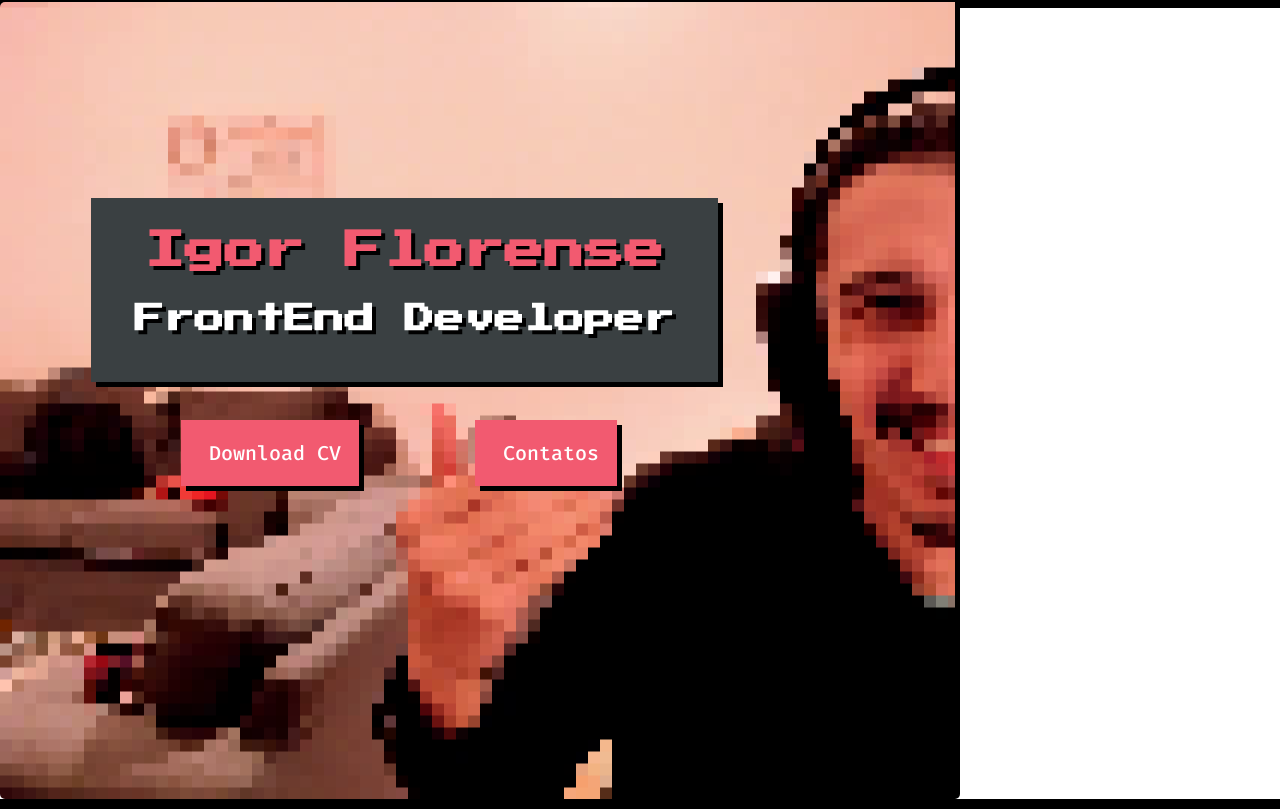
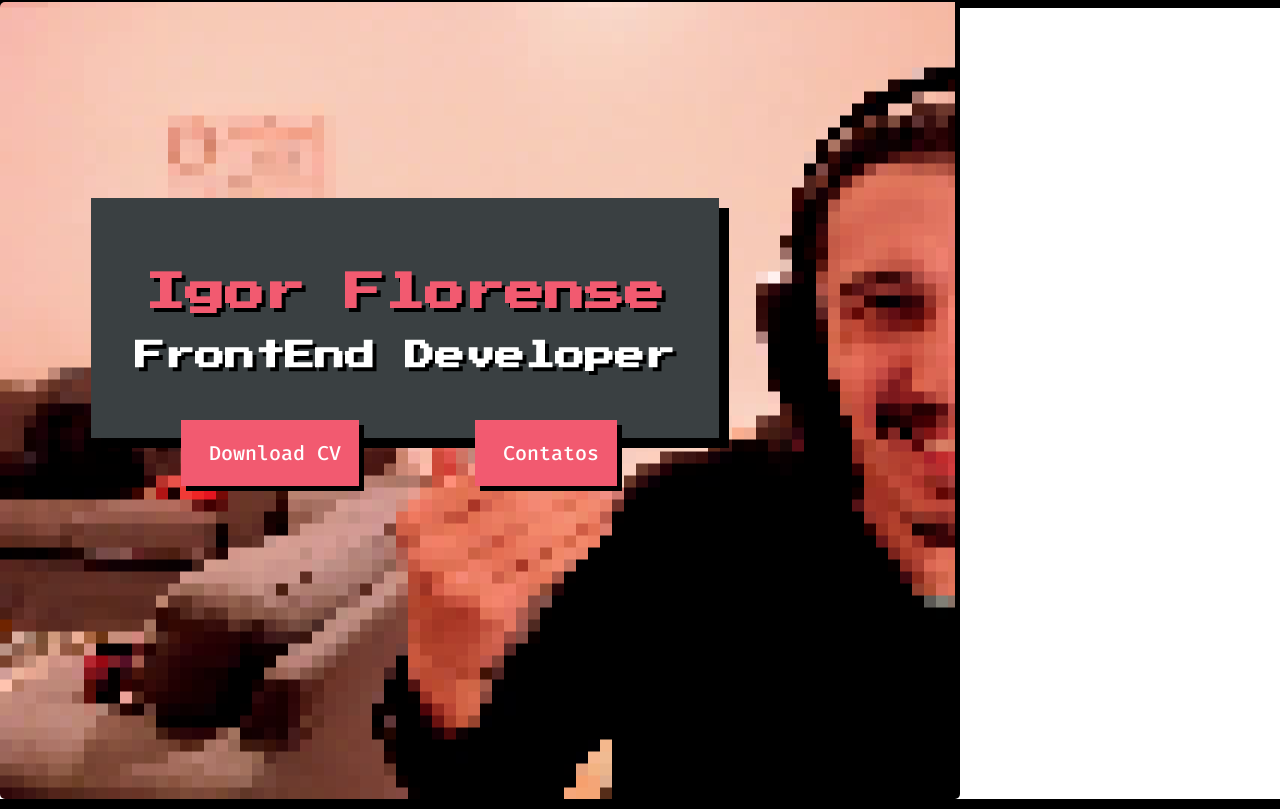
Before and after one commit to Iguinhowill/Iguinhowill.github.io, a plain HTML site: page index.html in a window 1280 px wide. Shown: the part 88-897 px from the top of the page. Drawn offline with Linux system fonts and the light colour scheme.

Commit message:
Create the Box component

```diff
--- /dev/null
+++ b/css/components/box.css
@@ -0,0 +1,15 @@
+#box{
+    position: absolute;
+    background-color: #3A4042;
+    display: inline-block;
+    font-family:"Press Start 2P", Arial, Helvetica, sans-serif;
+    box-shadow: 10px 10px 0px #000000 ;
+    margin-left: 91px;
+    margin-top: 196px;
+    text-align: center;
+    padding: 42px 44px;
+}
+
+#box h1{
+    margin-bottom: 28px;
+}
--- /dev/null
+++ b/css/components/subtitle.css
@@ -0,0 +1,5 @@
+h2{
+    color: white;
+    font-size: 30px;
+    text-shadow: 4px 4px 0px #000;
+}
--- a/css/components/title.css
+++ b/css/components/title.css
@@ -18,29 +18,10 @@ article{
     border-right: 5px solid #000;
 }
 
-.sub-title{
-    position: absolute;
-    background-color: #3A4042;
-    width: 627px;
-    height: 184px;
-    font-family:"Press Start 2P", Arial, Helvetica, sans-serif;
-    box-shadow: 5px 5px 0px #000000 ;
-    text-shadow: 4px 4px 0px #000000 ;
-    font-style: normal;
-    font-weight: normal;
-    margin-left: 91px;
-    margin-top: 196px;
-    text-align: center;
-}
-
-.sub-title h1{
+h1{
     color: #F25A70;
     font-size: 40px;
-}
-
-.sub-title h2{
-    color: white;
-    font-size: 30px;
+    text-shadow: 4px 4px 0px #000000;
 }
 
 .button-article{
--- a/index.html
+++ b/index.html
@@ -10,6 +10,8 @@
     <link rel="stylesheet" href="css/reset.css">
     <link rel="stylesheet" href="css/index.css">
     <link rel="stylesheet" href="css/components/title.css">
+    <link rel="stylesheet" href="css/components/subtitle.css">
+    <link rel="stylesheet" href="css/components/box.css">
 
 </head>
 <body>
@@ -26,7 +28,7 @@
     </header>
     <article>
         <img class="pixel" src="assets/img/pixel.png" alt="">
-        <div class="sub-title">
+        <div id="box">
             <h1>Igor Florense</h1>
             <h2>FrontEnd Developer</h2>
         </div>
```
